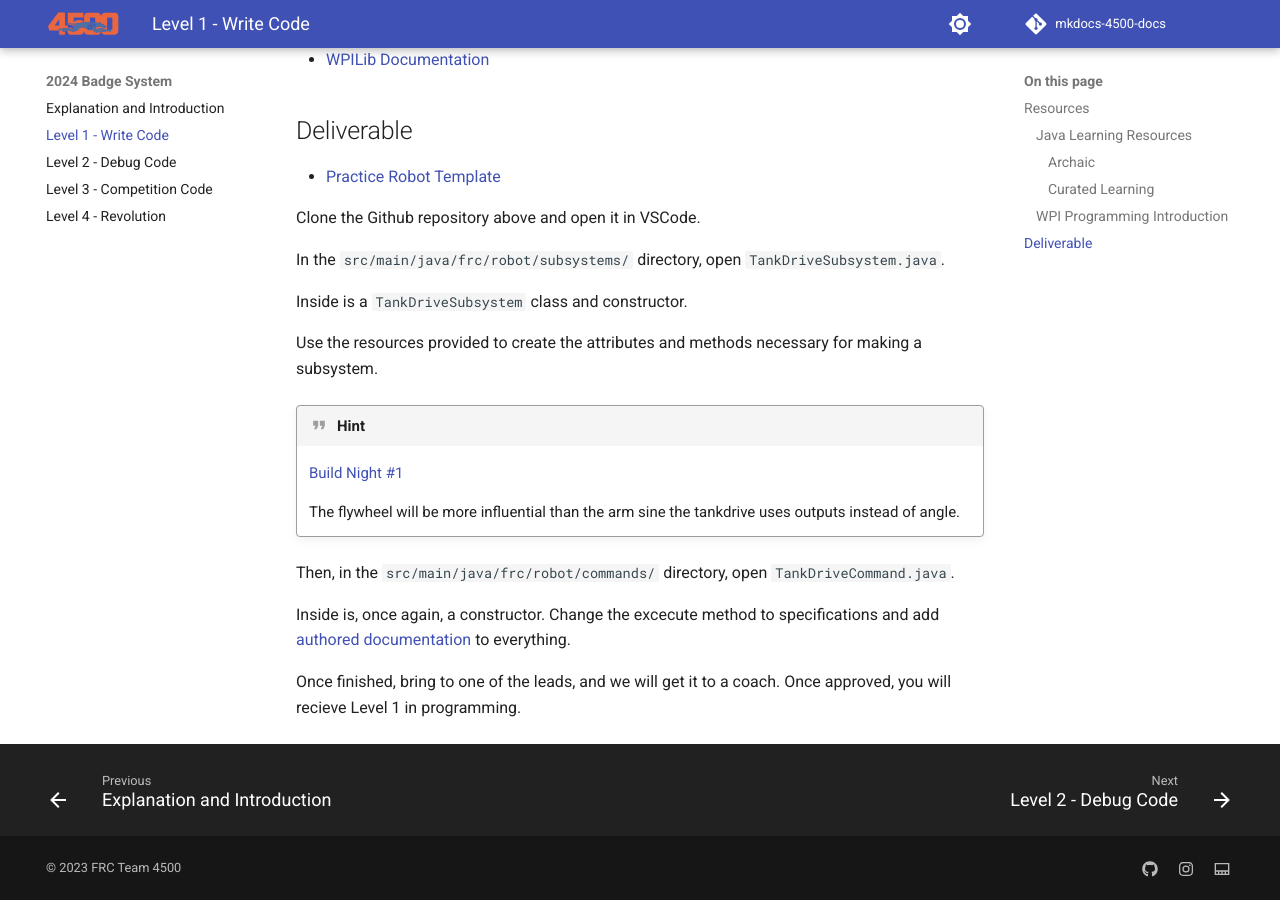
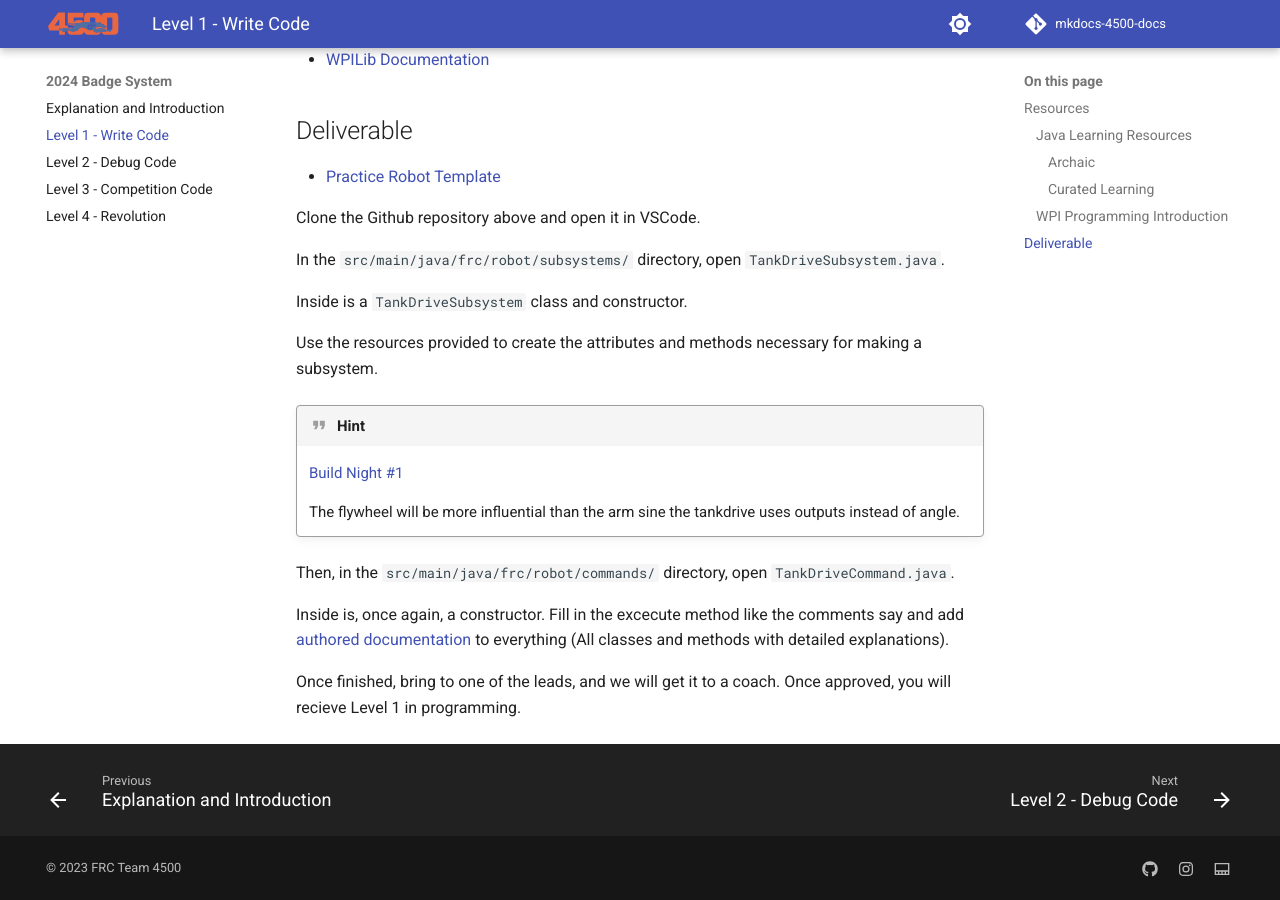
Before and after one commit to FRCTeam4500/mkdocs-4500-docs, an MkDocs documentation site: the page built from docs/2024 Badge System/Level1.md, in a window 1280 px wide and 900 px high, scrolled down 573 px. Built offline with MkDocs 1.6.1 and Material for MkDocs 9.7.7, drawn with Linux system fonts in a browser that asks for light colours; comment, search, counter and statistics services are not loaded.

Commit message:
Add Level 1

```diff
--- a/docs/2024 Badge System/Level1.md
+++ b/docs/2024 Badge System/Level1.md
@@ -38,6 +38,6 @@ Use the resources provided to create the attributes and methods necessary for ma
 
 Then, in the `src/main/java/frc/robot/commands/` directory, open `TankDriveCommand.java`.
 
-Inside is, once again, a constructor. Change the excecute method to specifications and add [authored documentation](../Programming%20Prophecy/Best%20Practices/AuthoredDocs.md) to everything.
+Inside is, once again, a constructor. Fill in the excecute method like the comments say and add [authored documentation](../Programming%20Prophecy/Best%20Practices/AuthoredDocs.md) to everything (All classes and methods with detailed explanations).
 
 Once finished, bring to one of the leads, and we will get it to a coach. Once approved, you will recieve Level 1 in programming.
```
